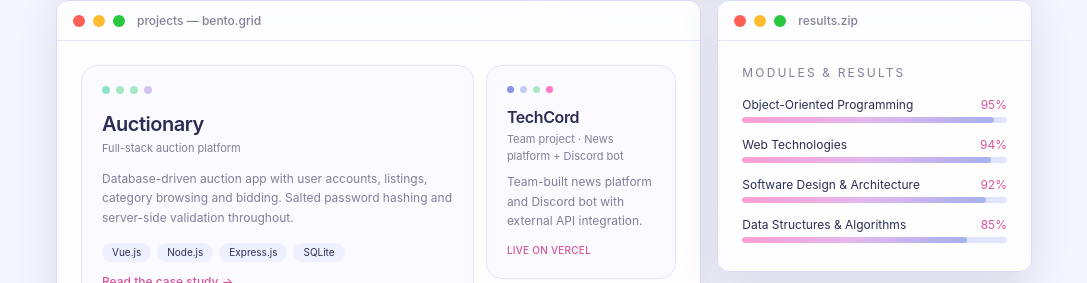
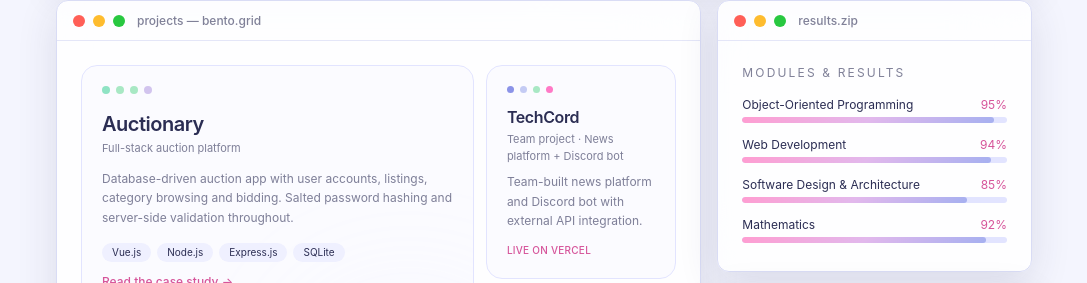
Before and after one commit to swtnrhypernova/portfolio, a Next.js app: page / in a window 1280 px wide. Shown: the part 858-1141 px from the top of the page, without its empty margins (96-1183 px from the left). Built offline with nearby package versions, Linux system fonts and the light colour scheme.

Commit message:
Updated Score

```diff
--- a/app/page.tsx
+++ b/app/page.tsx
@@ -34,9 +34,9 @@ const STACK = [
 
 const MODULES = [
   { name: "Object-Oriented Programming", score: 95 },
-  { name: "Web Technologies", score: 94 },
-  { name: "Software Design & Architecture", score: 92 },
-  { name: "Data Structures & Algorithms", score: 85 },
+  { name: "Web Development", score: 94 },
+  { name: "Software Design & Architecture", score: 85 },
+  { name: "Mathematics", score: 92 },
 ];
 
 export default function Home() {
```
